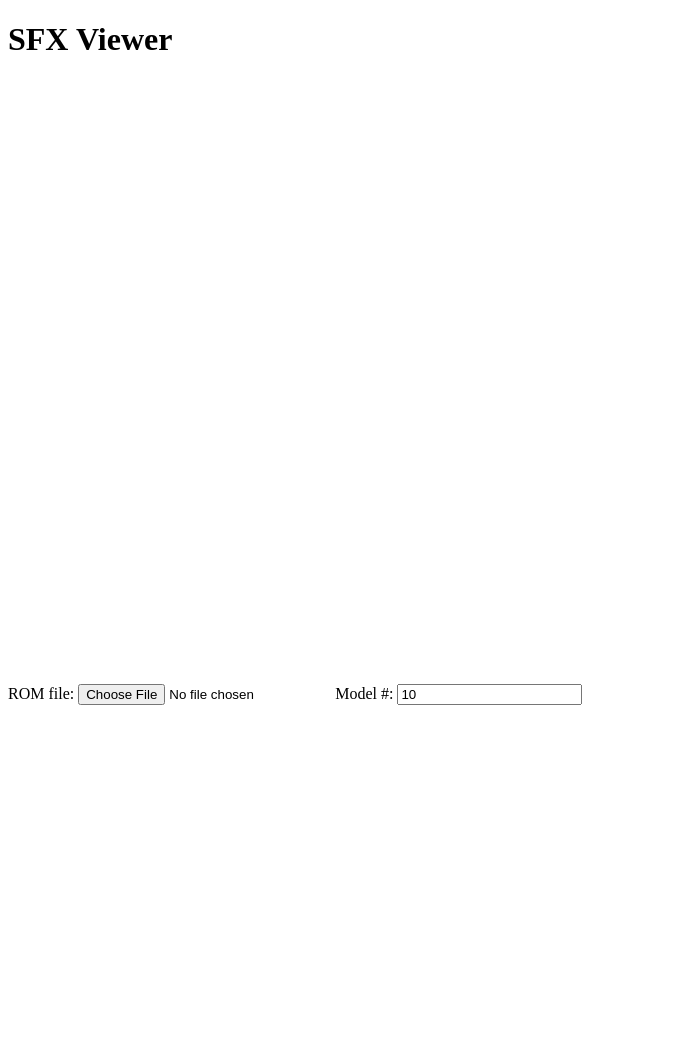
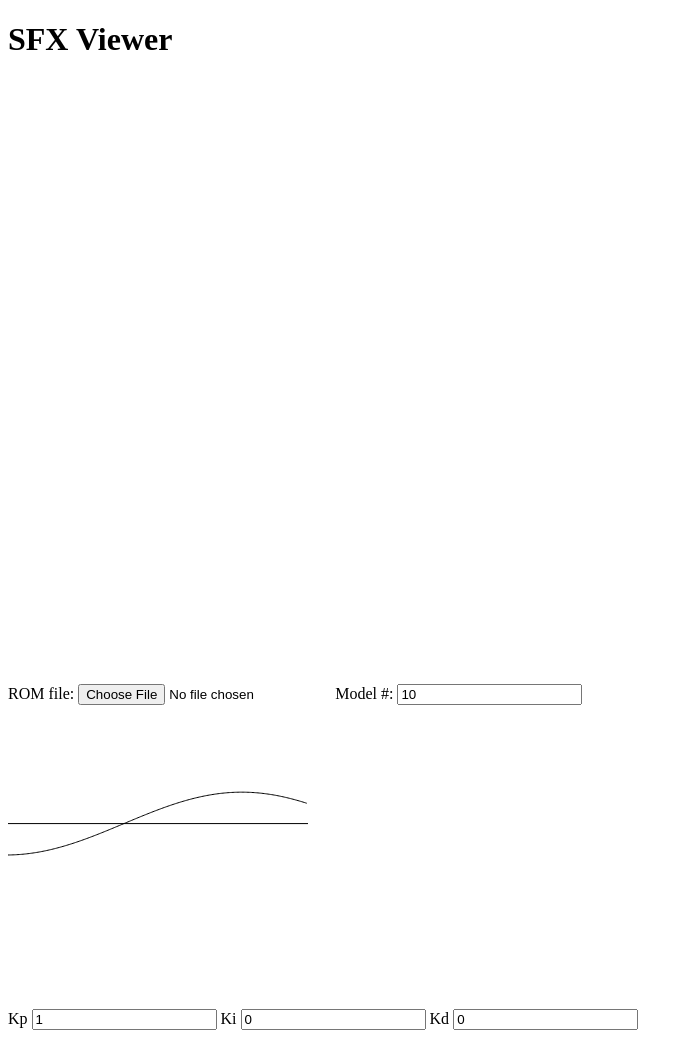
Before and after one commit to beholdnec/sfx-viewer, a website built with webpack: page index.html in a window 1280 px wide. Shown: the whole page, without its empty margins (0-693 px from the left). Before the commit the page ends 800 px from the top, so only its background shows below. Built offline with Linux system fonts and the light colour scheme.

Commit message:
Implement interface to experiment with PID values

```diff
--- a/index.html
+++ b/index.html
@@ -21,6 +21,19 @@
     <input type="number" id="model-num" value="10">
 </div>
 
+<canvas id="pid-canvas" width="300" height="300">
+    Sorry, your browser doesn't support this object.
+</canvas>
+
+<div>
+    <label for="pid-kp">Kp</label>
+    <input type="number" id="pid-kp" value="1" step="0.1">
+    <label for="pid-ki">Ki</label>
+    <input type="number" id="pid-ki" value="0" step="0.1">
+    <label for="pid-kd">Kd</label>
+    <input type="number" id="pid-kd" value="0" step="0.1">
+</div>
+
 <script src="dist/bundle.js"></script>
 
 </body>
--- a/src/main.ts
+++ b/src/main.ts
@@ -111,9 +111,9 @@ class SFXViewer
         this.yawErrorIntegral += e * delta / 1000
         const derivative = (e - this.yawPreviousError) / (delta / 1000)
 
-        const Kp = 5
-        const Ki = 4
-        const Kd = 5
+        const Kp = 12
+        const Ki = 0
+        const Kd = 6
         this.currentYawAcceleration = Kp * e + Ki * this.yawErrorIntegral + Kd * derivative
         this.currentYawAcceleration = util.clamp(this.currentYawAcceleration, -this.MAX_YAW_ACCELERATION, this.MAX_YAW_ACCELERATION)
 
@@ -240,6 +240,65 @@ window.addEventListener('keyup', function (ev) {
     pressedKeys[ev.keyCode] = false
 })
 
+const pidCanvas = <HTMLCanvasElement>document.getElementById('pid-canvas')
+const pid2d = pidCanvas.getContext('2d')
+const pidkp = <HTMLInputElement>document.getElementById('pid-kp')
+const pidki = <HTMLInputElement>document.getElementById('pid-ki')
+const pidkd = <HTMLInputElement>document.getElementById('pid-kd')
+
+function drawPid()
+{
+    pidCanvas.width = pidCanvas.width // Reset the canvas and all parameters
+
+    const Kp = pidkp.valueAsNumber
+    const Ki = pidki.valueAsNumber
+    const Kd = pidkd.valueAsNumber
+
+    const PID_SAMPLES = 60 * 4
+    const PID_DELTA = 1 / 60
+    pid2d.save()
+    pid2d.scale(pidCanvas.width / PID_SAMPLES, pidCanvas.height / -10)
+    pid2d.translate(0, -5)
+
+    const MAX_YAW_ACCELERATION = Math.PI
+    const targetYaw = Math.PI / 3
+    var currentYaw = 0
+    var currentYawVelocity = 0
+    var currentYawAcceleration = 0
+    var yawErrorIntegral = 0
+    var yawPreviousError = 0
+
+    // Draw target
+    pid2d.strokeStyle = 'red'
+    // TODO: draw in red. strokeStyle is clobbered later.
+    pid2d.moveTo(0, targetYaw)
+    pid2d.lineTo(PID_SAMPLES, targetYaw)
+
+    // Draw yaw graph
+    pid2d.strokeStyle = 'black'
+    pid2d.moveTo(0, 0)
+    for (let i = 0; i < PID_SAMPLES; i++)
+    {
+        // Control the ship with a crude PID controller
+        // TODO: step by fixed deltas; be more robust in varying framerates
+        const e = targetYaw - currentYaw
+        yawErrorIntegral += e * PID_DELTA
+        const derivative = (e - yawPreviousError) / PID_DELTA
+
+        currentYawAcceleration = Kp * e + Ki * yawErrorIntegral + Kd * derivative
+        currentYawAcceleration = util.clamp(currentYawAcceleration, -MAX_YAW_ACCELERATION, MAX_YAW_ACCELERATION)
+
+        yawPreviousError = e
+
+        currentYawVelocity += currentYawAcceleration * PID_DELTA
+        currentYaw += currentYawVelocity * PID_DELTA
+
+        pid2d.lineTo(i, currentYaw)
+    }
+    pid2d.restore()
+    pid2d.stroke()
+}
+
 const FRAMES_PER_SECOND = 10
 const FRAME_MILLIS = 1000 / FRAMES_PER_SECOND
 const MAX_DELTA = 2000
@@ -283,6 +342,7 @@ function advance(delta_: number)
 function onFrame(now: number)
 {
     advance(now - lastFrameTime)
+    drawPid()
 
     window.requestAnimationFrame(onFrame)
 }
```
Also changed, not shown: dist/bundle.js.
